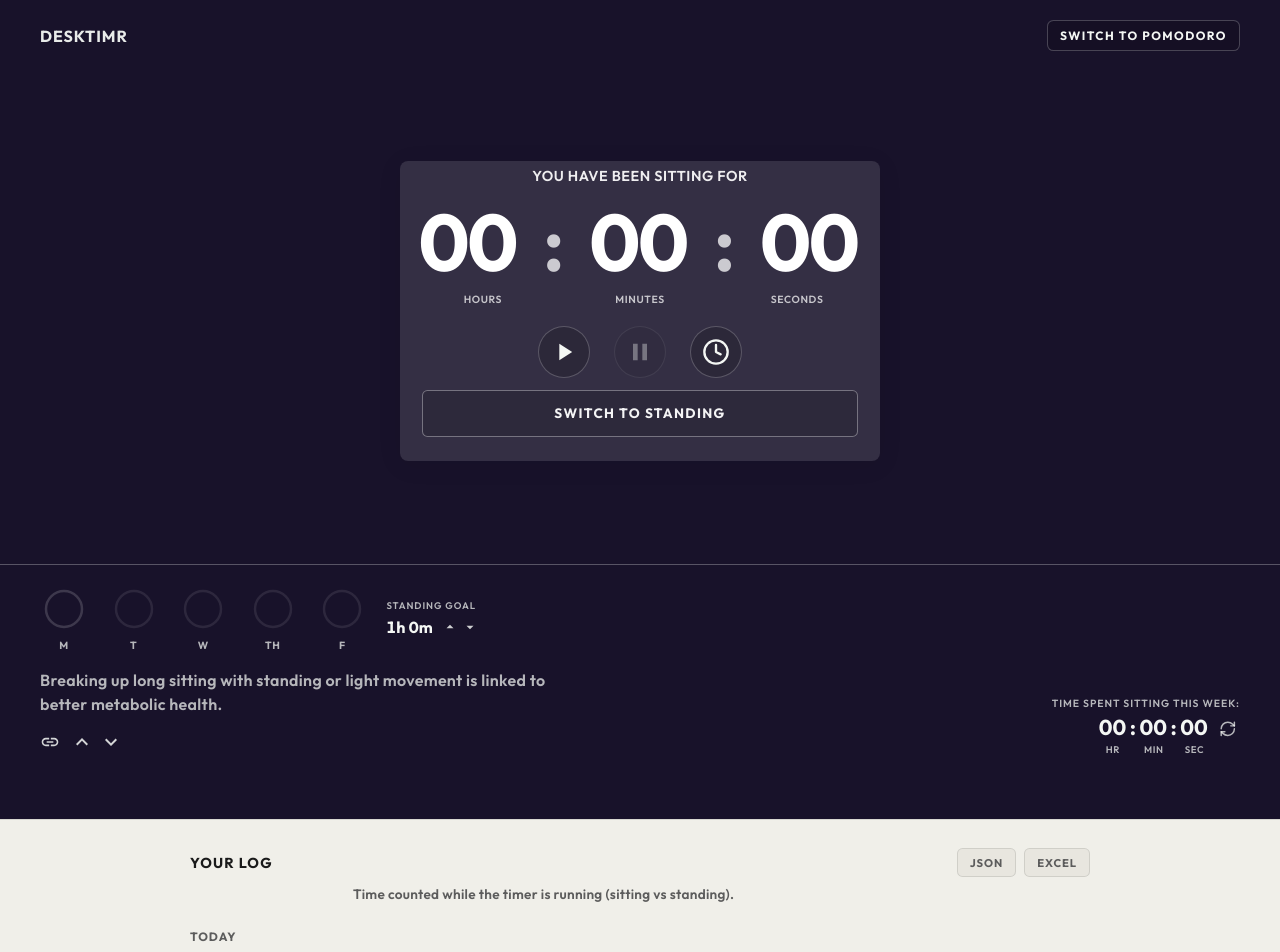
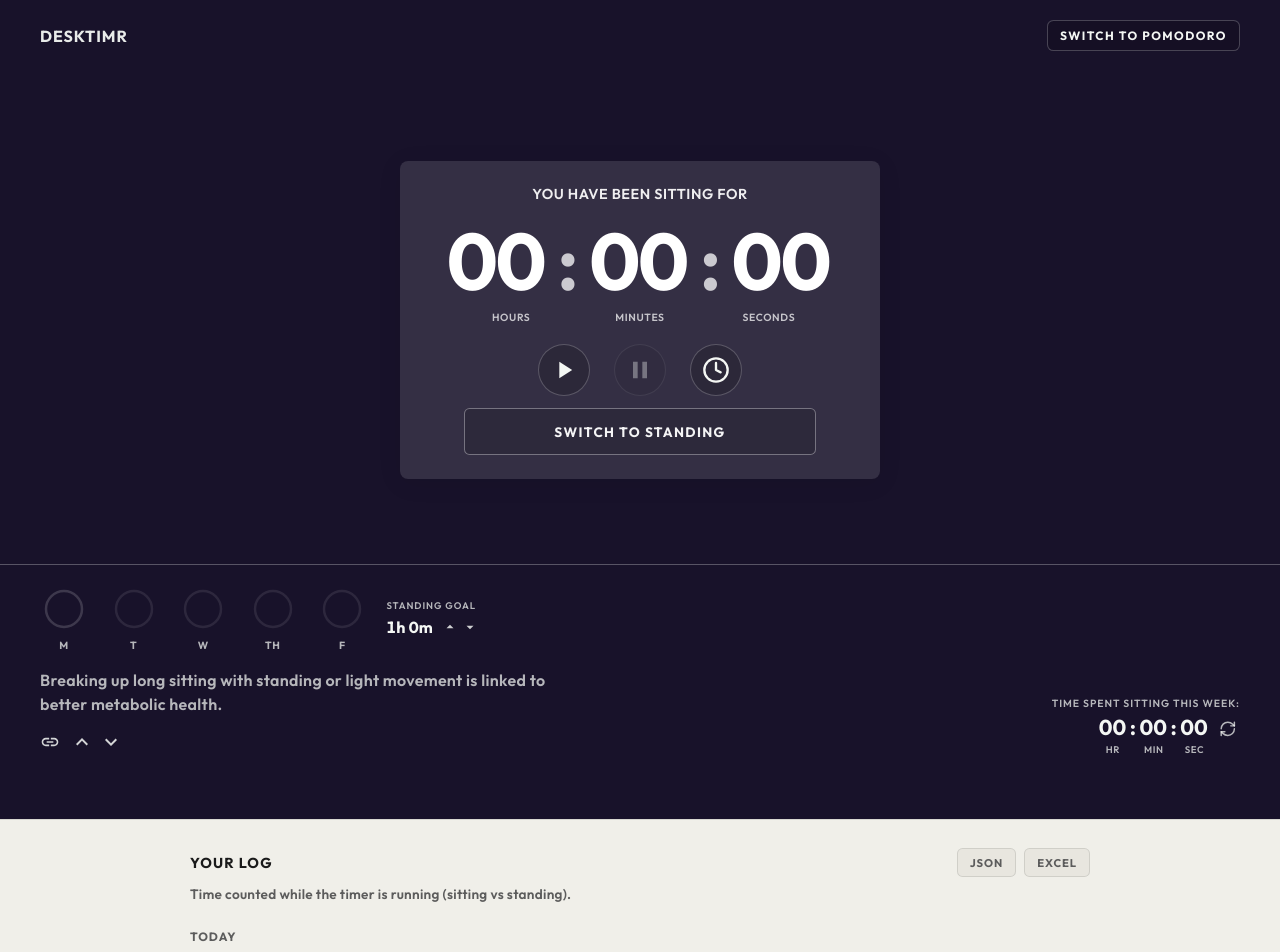
Before and after one commit to mayra000/DeskTimr, a React (Vite) app: page / in a window 1280 px wide. Shown: the top 952 px of the page. Built offline with nearby package versions, Linux system fonts and the light colour scheme.

Commit message:
Update App.css

```diff
--- a/src/App.css
+++ b/src/App.css
@@ -311,6 +311,7 @@
   padding: 0.35rem 0.35rem 1.5rem;
   background: rgba(255, 255, 255, 0.12);
   box-shadow: 0 4px 24px rgba(0, 0, 0, 0.08);
+  padding: 24px 48px;
 }
 
 .desk-timer__card .main-timer__label {
@@ -961,8 +962,9 @@ html[data-posture='sitting'] .standing-badges__complete {
 }
 
 .activity-log__lede {
-  max-width: min(64ch, min(96vw, 900px));
+  max-width: min(96vw, 900px);
   margin: 0 auto 1.5rem;
+  text-align: left;
   font-size: clamp(0.75rem, 1.8vw, 0.85rem);
   font-weight: 600;
   color: var(--al-muted);
```
